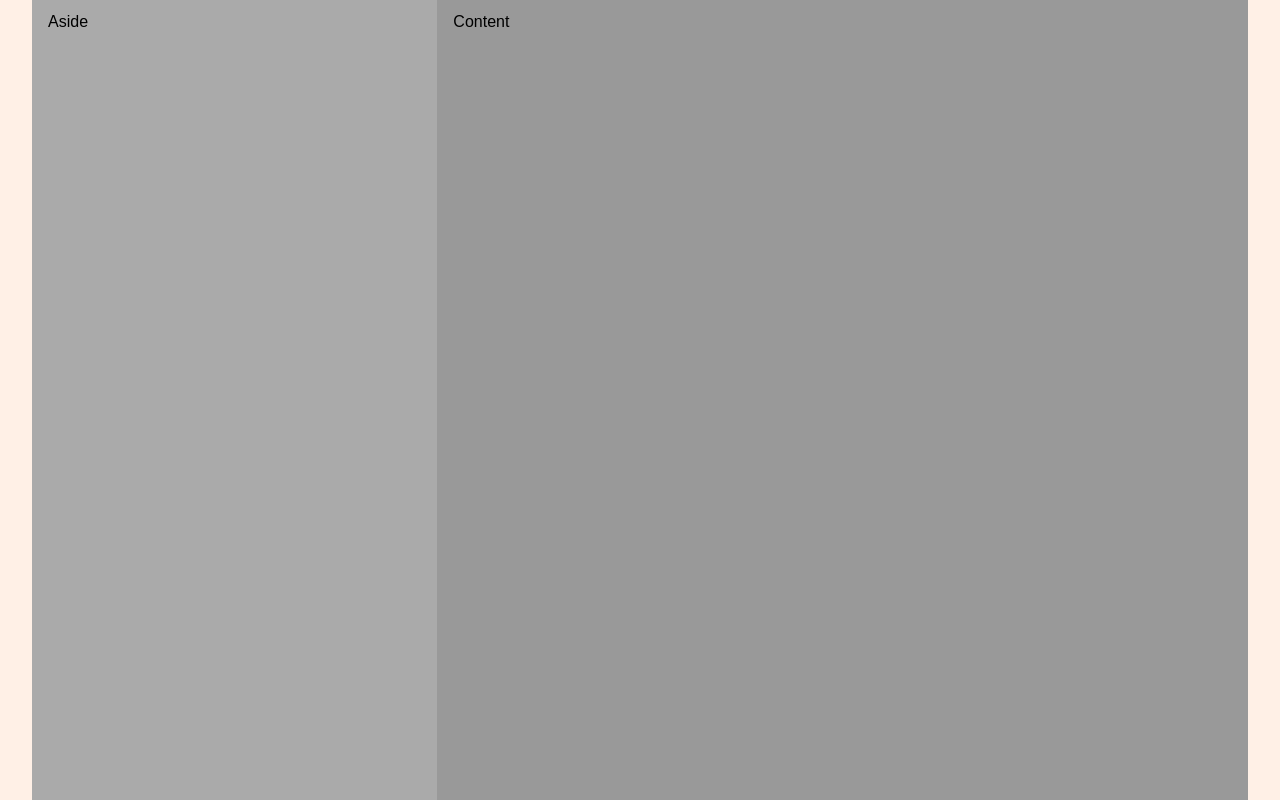
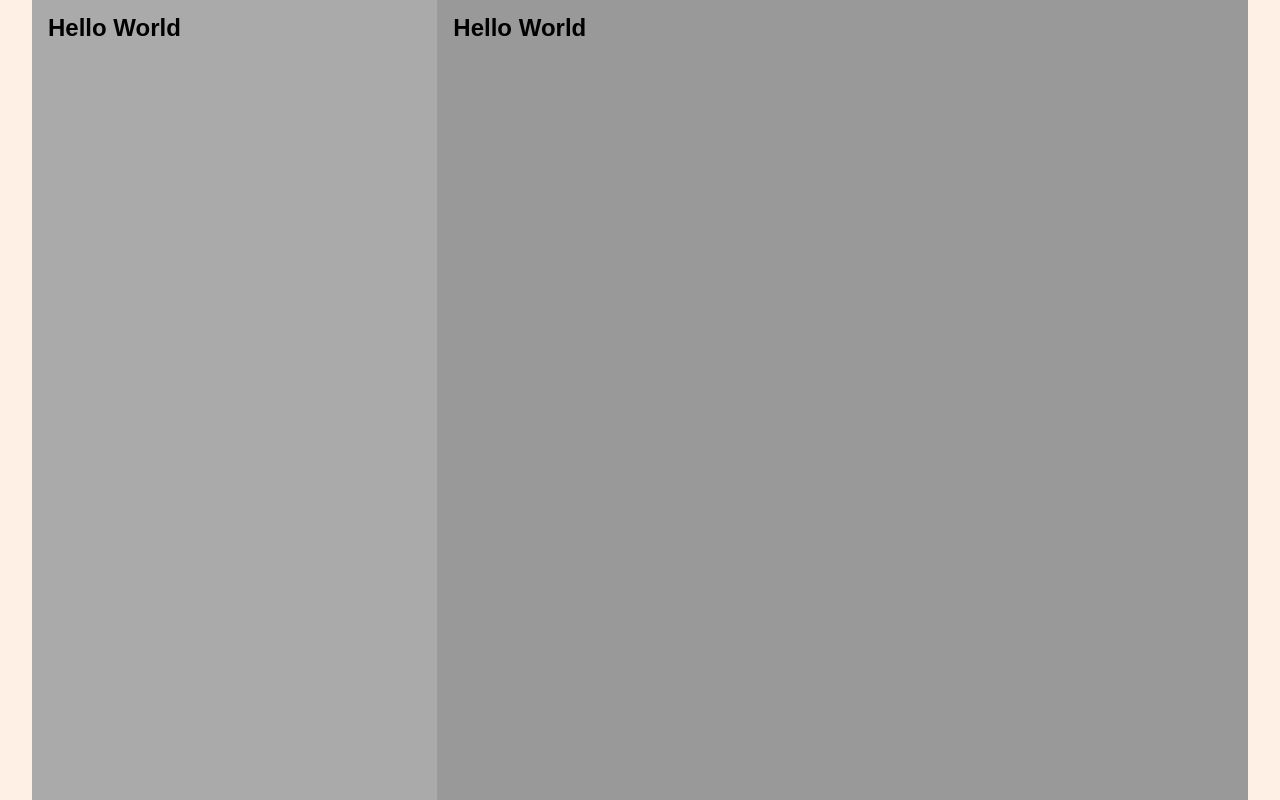
Before and after one commit to emretantu/react-countries-app, a React (Create React App) app: page / in a window 1280 px wide. Built offline with nearby package versions, Linux system fonts and the light colour scheme; a web font is replaced by a local one.

Commit message:
basic component structure

```diff
--- a/src/App.js
+++ b/src/App.js
@@ -1,21 +1,20 @@
-
 import './App.css';
+import Aside from './components/Aside/Aside';
+import Content from './components/Content/Content';
 
 function App() {
   return (
     <main className='main'>
       <aside className='aside'>
-        Aside
+        <Aside />
         {/* Mini navbar */}
         {/* Search / filter */}
         {/* Country cards */}
       </aside>
       <section className='content'>
-        Content
-        <header className='content__title'>
-          {/* Bg-img */}
-          {/* Title */}
-        </header>
+        <Content />
+        {/* Bg-img */}
+        {/* Title */}
         {/* Content ... */}
       </section>
     </main>
--- /dev/null
+++ b/src/components/Aside/Aside.jsx
@@ -0,0 +1,10 @@
+
+const Aside = () => {
+
+  return (
+    <h1>Hello World</h1>
+  );
+
+}
+
+export default Aside;
--- /dev/null
+++ b/src/components/Content/Content.jsx
@@ -0,0 +1,10 @@
+
+const Content = () => {
+
+  return (
+    <h1>Hello World</h1>
+  );
+
+}
+
+export default Content;
```
